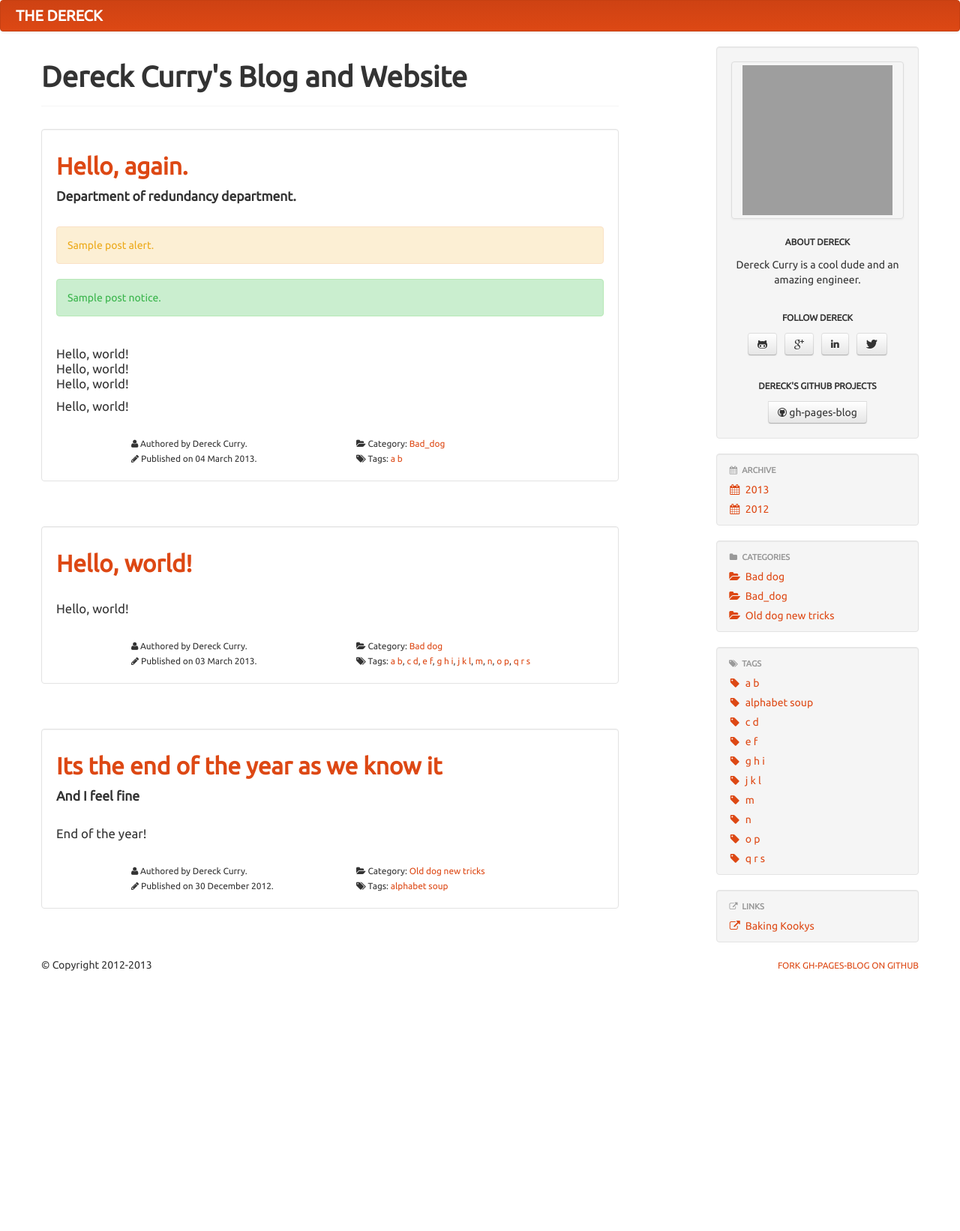
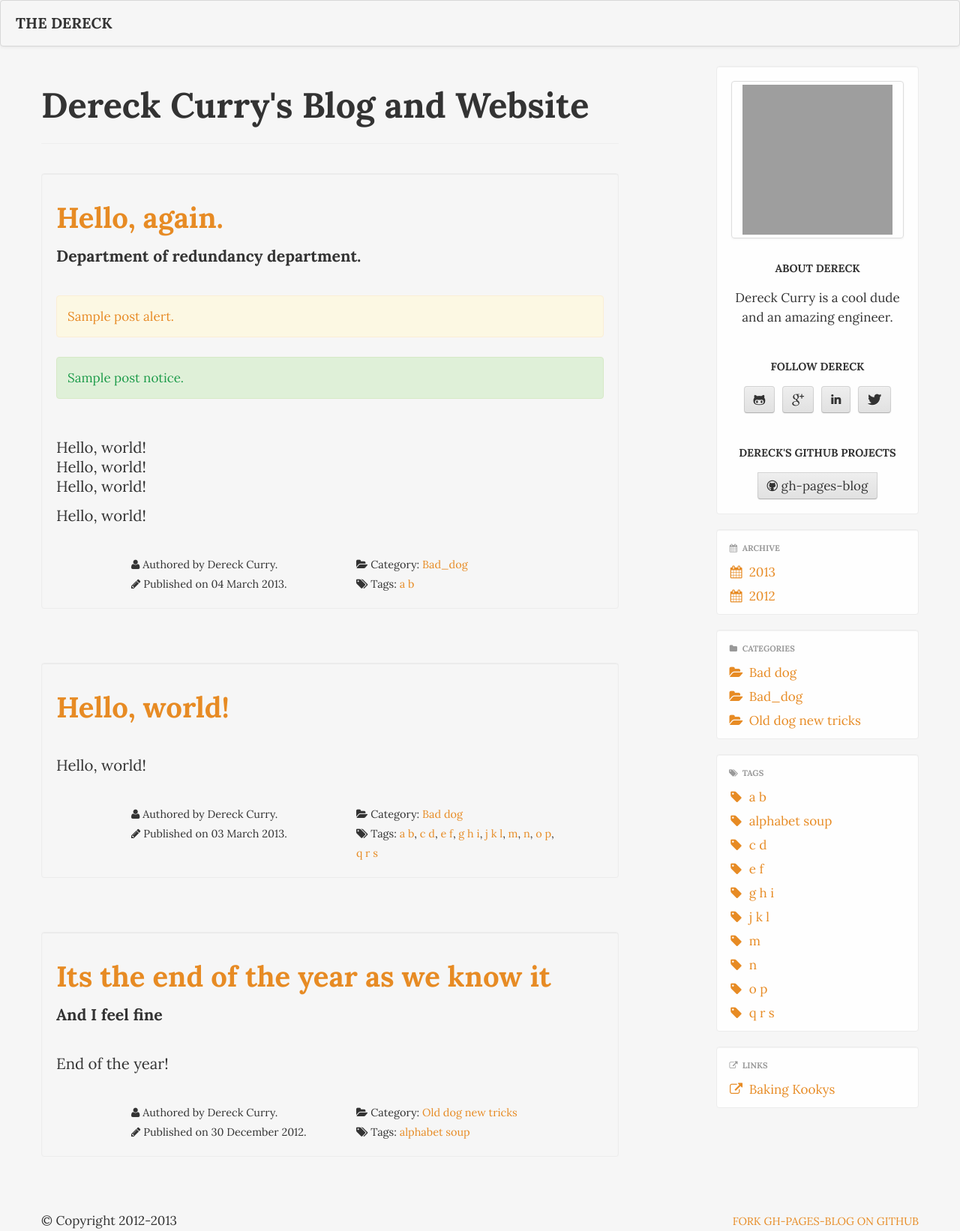
Before and after one commit to thedereck/thedereck.github.com, a Jekyll site: the page built from index.html, in a window 1280 px wide. Shown: the whole page at 75% size. Built offline with Jekyll 4.4.1, drawn with Linux system fonts in a browser that asks for light colours; before the commit the page ends 1298 px from its top, so only the background shows below that; grey boxes are pictures that could not be loaded.

Commit message:
Testing themes

```diff
--- a/_config.yml
+++ b/_config.yml
@@ -107,7 +107,7 @@ external_links :
       url : http://bakingkookys.com
 
 bootstrap:
-  css : united.bootstrap.min.css
+  css : readable.bootstrap.min.css
   responsive :
     enabled : true
     css : bootstrap-responsive.min.css
```
